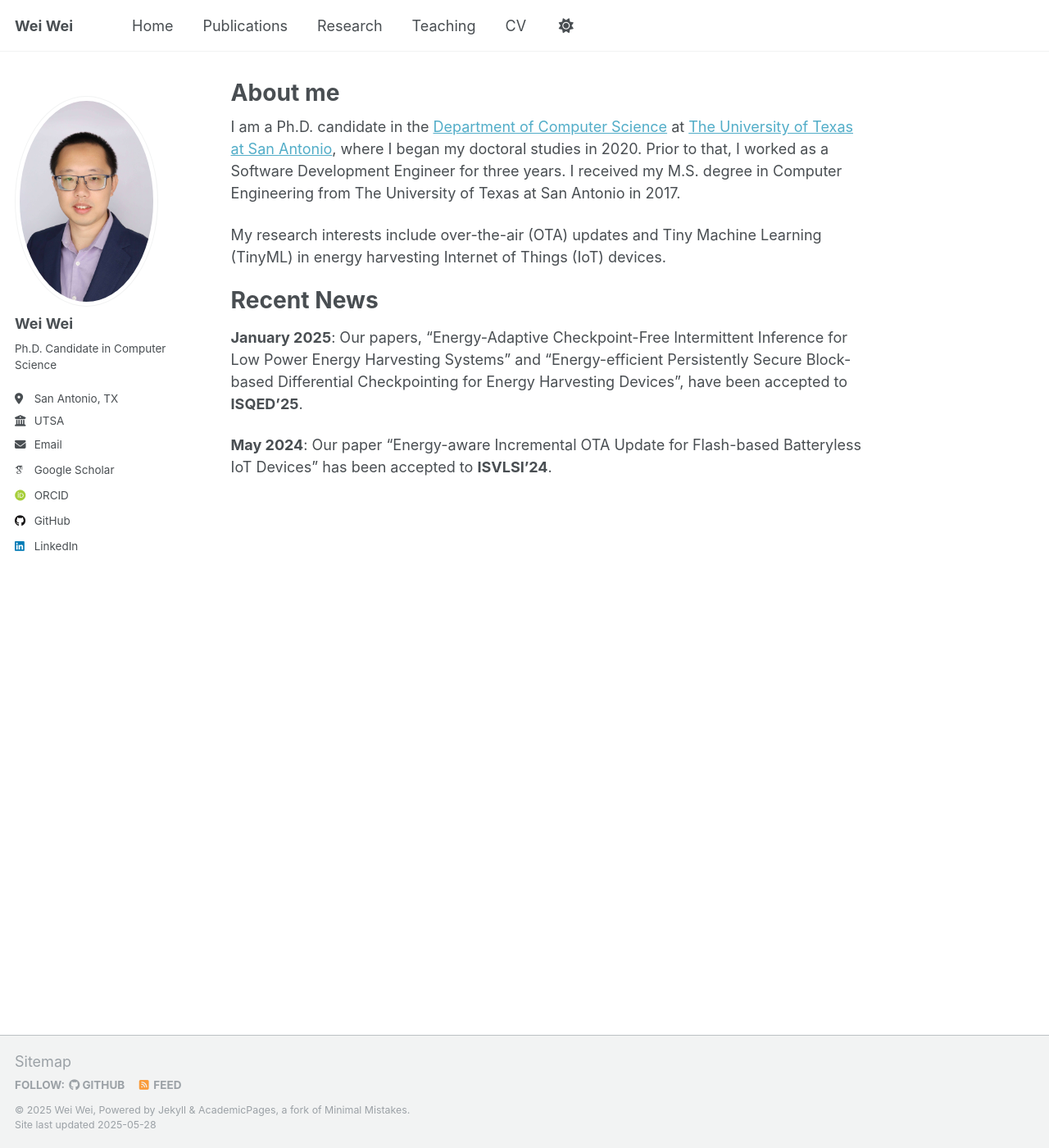
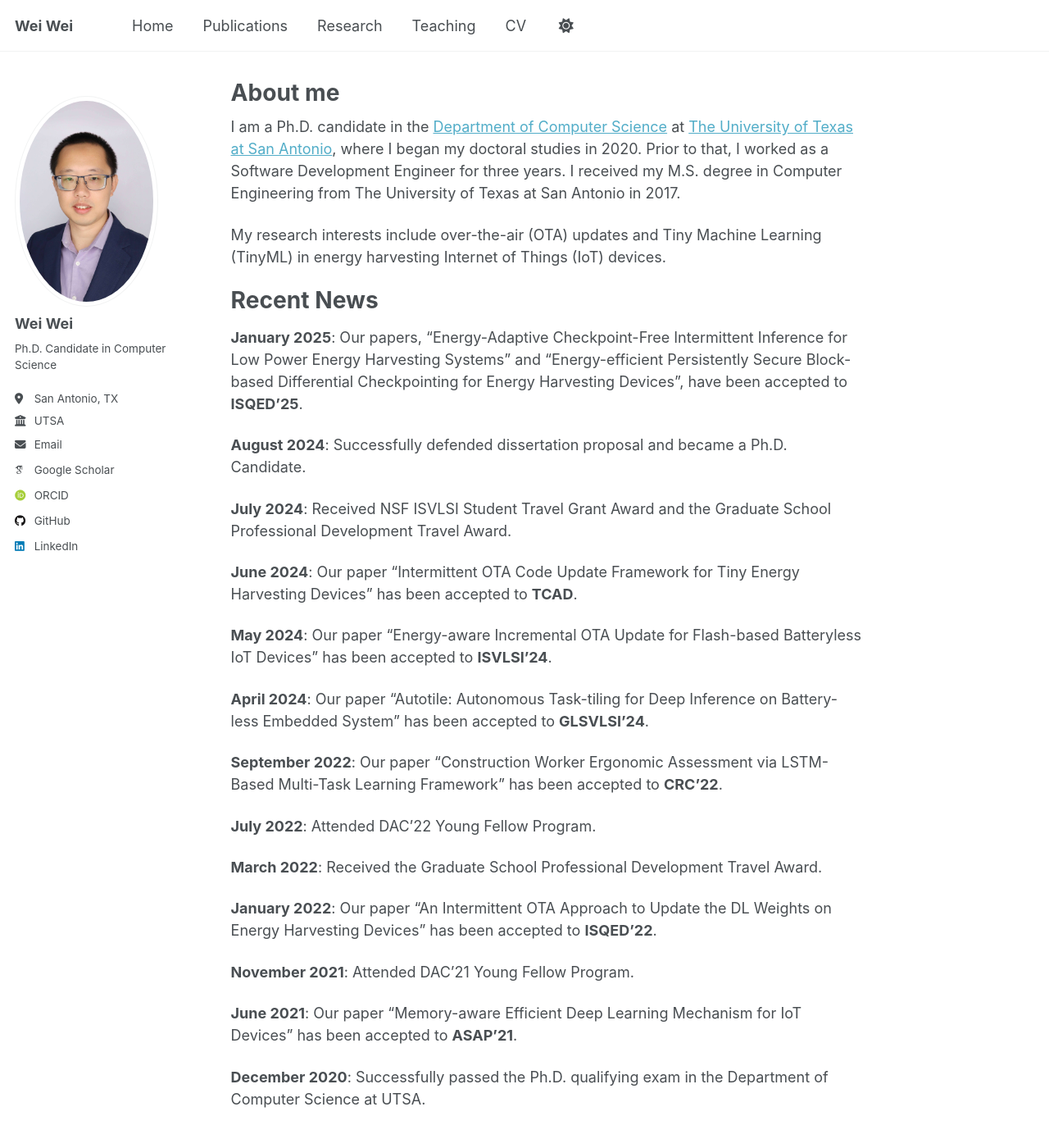
Before and after one commit to iamdoublewei/iamdoublewei.github.io, a Jekyll site: the page built from _pages/about.md, in a window 1280 px wide and 1400 px high. Shown: the whole window at 82% size. Built offline with Jekyll 4.4.1, drawn with Linux system fonts in a browser that asks for light colours; some web fonts are replaced.

Commit message:
Update about.md

```diff
--- a/_pages/about.md
+++ b/_pages/about.md
@@ -17,4 +17,26 @@ Recent News
 and “Energy-efficient Persistently Secure Block-based Differential Checkpointing for Energy Harvesting Devices”,
 have been accepted to **ISQED'25**.
 
+**August 2024**: Successfully defended dissertation proposal and became a Ph.D. Candidate.
+
+**July 2024**: Received NSF ISVLSI Student Travel Grant Award and the Graduate School Professional Development Travel Award.
+
+**June 2024**: Our paper “Intermittent OTA Code Update Framework for Tiny Energy Harvesting Devices” has been accepted to **TCAD**.
+
 **May 2024**: Our paper “Energy-aware Incremental OTA Update for Flash-based Batteryless IoT Devices” has been accepted to **ISVLSI'24**.
+
+**April 2024**: Our paper “Autotile: Autonomous Task-tiling for Deep Inference on Battery-less Embedded System” has been accepted to **GLSVLSI'24**.
+
+**September 2022**: Our paper “Construction Worker Ergonomic Assessment via LSTM-Based Multi-Task Learning Framework” has been accepted to **CRC'22**.
+
+**July 2022**: Attended DAC'22 Young Fellow Program.
+
+**March 2022**: Received the Graduate School Professional Development Travel Award.
+
+**January 2022**: Our paper “An Intermittent OTA Approach to Update the DL Weights on Energy Harvesting Devices” has been accepted to **ISQED'22**.
+
+**November 2021**: Attended DAC'21 Young Fellow Program.
+
+**June 2021**: Our paper “Memory-aware Efficient Deep Learning Mechanism for IoT Devices” has been accepted to **ASAP'21**.
+
+**December 2020**: Successfully passed the Ph.D. qualifying exam in the Department of Computer Science at UTSA.
```
